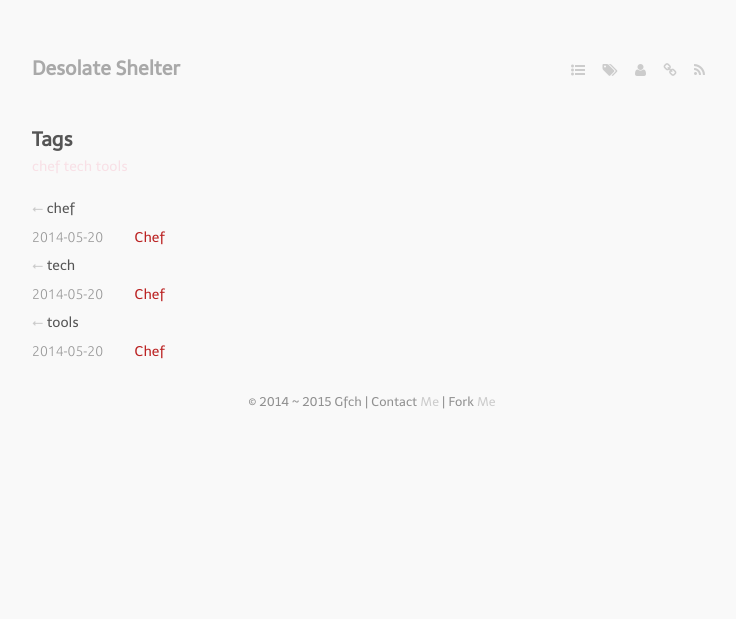
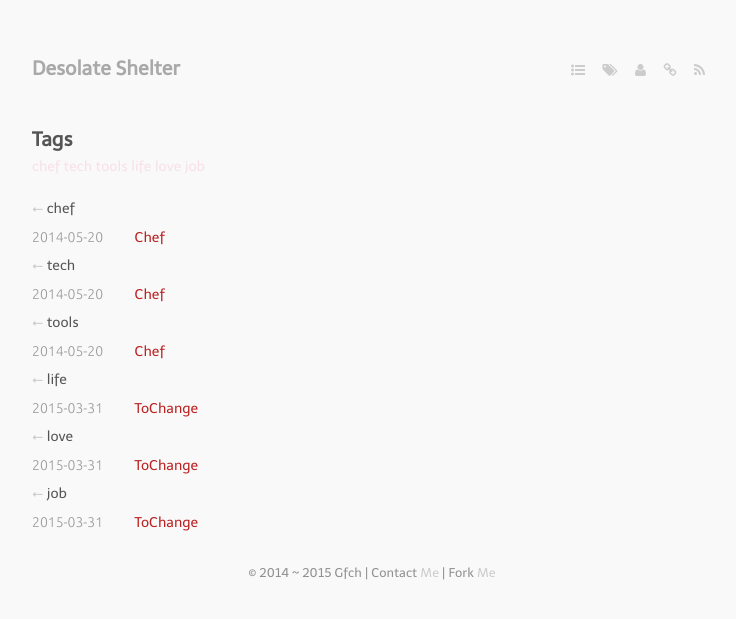
Before and after one commit to gaofc/old-blog, a Jekyll site: the page built from tags.markdown, in a window 1280 px wide. Shown: the top 619 px of the page, without its empty margins (268-1004 px from the left). Built offline with Jekyll 4.4.1, drawn with Linux system fonts in a browser that asks for light colours; Markdown is read by kramdown in place of the engine named in the settings; part of the change alters nothing that is shown.

```diff
--- a/_layouts/default.html
+++ b/_layouts/default.html
@@ -18,6 +18,18 @@
     <script type="text/javascript">
       hljs.initHighlightingOnLoad();
     </script>
+
+    <script>
+      (function(i,s,o,g,r,a,m){i['GoogleAnalyticsObject']=r;i[r]=i[r]||function(){
+      (i[r].q=i[r].q||[]).push(arguments)},i[r].l=1*new Date();a=s.createElement(o),
+      m=s.getElementsByTagName(o)[0];a.async=1;a.src=g;m.parentNode.insertBefore(a,m)
+      })(window,document,'script','//www.google-analytics.com/analytics.js','ga');
+
+      ga('create', 'UA-57980221-1', 'auto');
+      ga('send', 'pageview');
+
+    </script>
+
   </head>
   <body>
       <div id="main" role="main">
--- a/_posts/2015-03-31-ToChange.markdown
+++ b/_posts/2015-03-31-ToChange.markdown
@@ -3,7 +3,9 @@ title: ToChange
 layout: post
 guid: urn:uuid:c8a37ebb-84a5-4a58-819d-11f68e4ab0c5
 tags:
-  -
+  - life
+  - love
+  - job
 img: http://flygfch.opendrive.com/files/NjdfMjA2ODgzX0sxQ2pM/20150331.png
 ---
 
```
